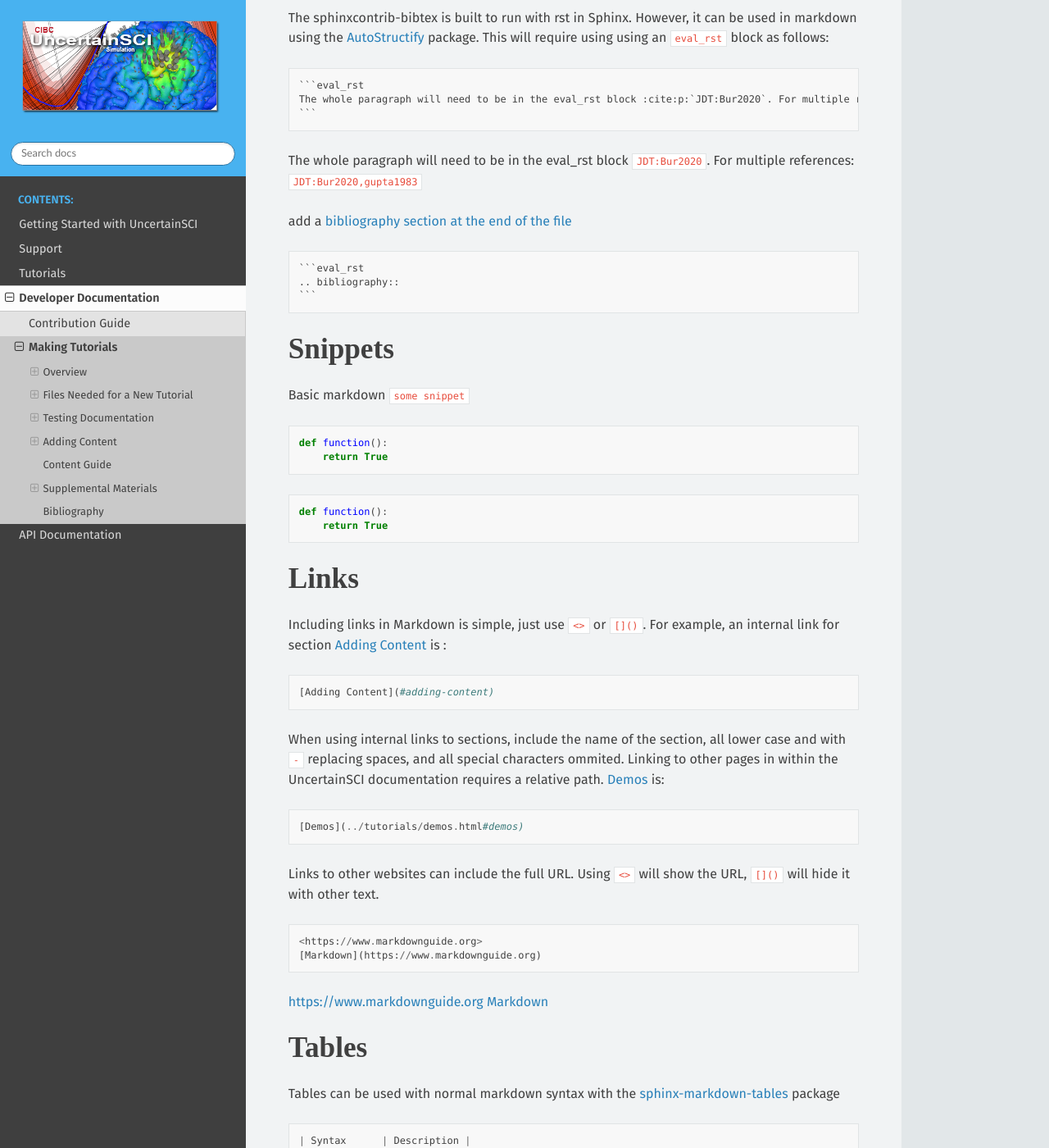
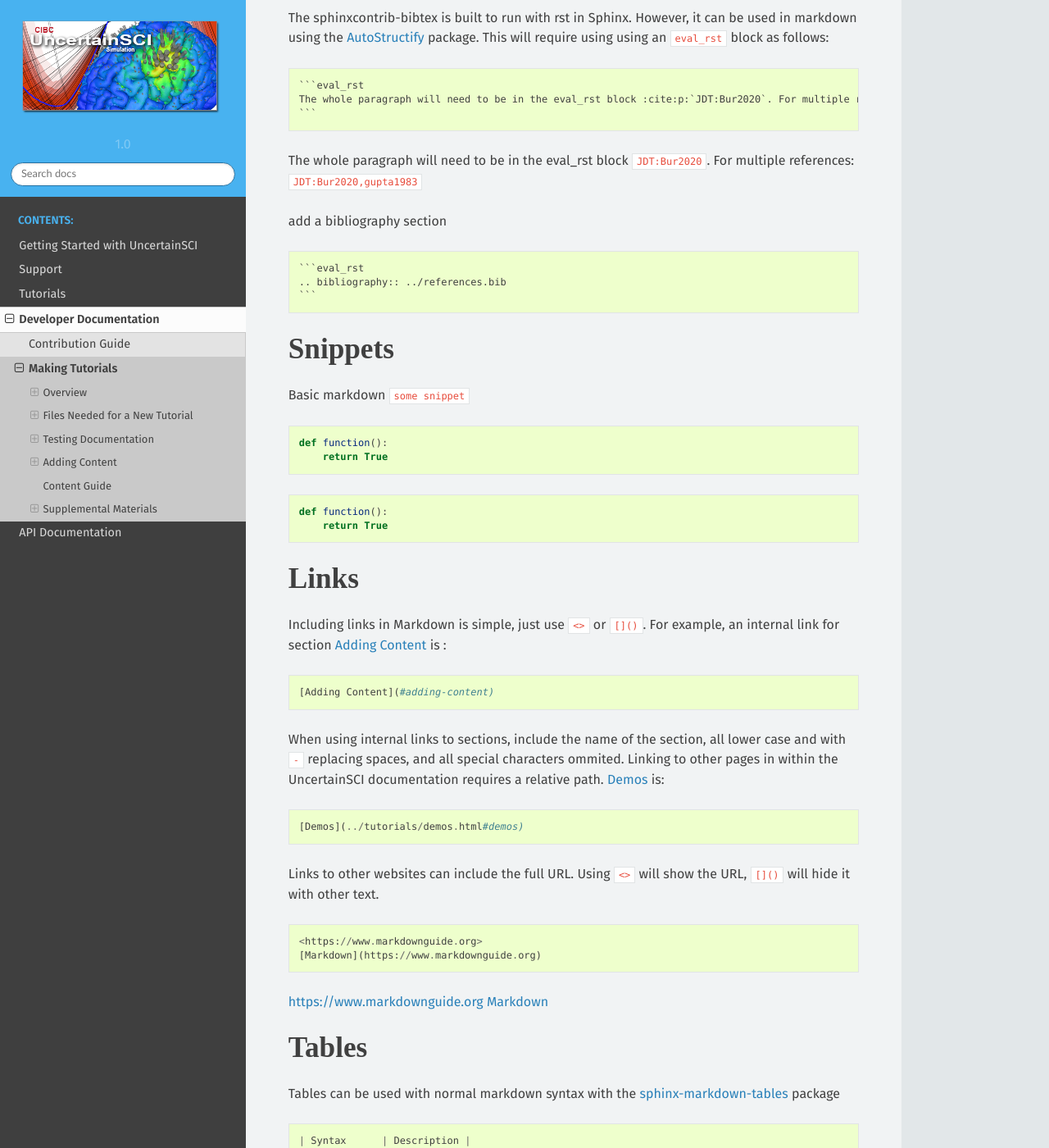
Before and after one commit to SCIInstitute/UncertainSCI, a Sphinx documentation site: the page built from docs/dev_docs/HowToTutorial.md, in a window 1280 px wide and 1400 px high, scrolled down 7477 px. Shown: the whole window at 82% size. Built offline with Sphinx 7.4.7 and the Read the Docs theme 2.0.0, drawn with Linux system fonts in a browser that asks for light colours; some web fonts are replaced; formulas are drawn with MathJax 3; pages that are not in the unit, such as notebooks, are missing from menus; cross-references to code outside the pages are shown as plain code.

Commit message:
messing around with bibtex stuff.  there seems to be a bug in sphinx-contrib.bibtex, so moved the bibliography to the end of the page until someone finds a fix

`````diff
--- a/docs/conf.py
+++ b/docs/conf.py
@@ -12,6 +12,8 @@
 #
 import os
 import sys
+import shlex
+
 sys.path.insert(0, os.path.abspath('../'))
 
 import recommonmark
@@ -27,6 +29,7 @@
 github_doc_root = 'https://github.com/SCIInstitute/UncertainSCI/tree/master/docs'
 
 # The full version, including alpha/beta/rc tags
+version = '1.0'
 release = '1.0.1'
 
 
@@ -46,6 +49,8 @@
 
 # Path for bibtex files
 bibtex_bibfiles = ['references.bib']
+bibtex_default_style = 'unsrt'
+bibtex_encoding = 'latin'
 
 
 # Add any paths that contain templates here, relative to this directory.
@@ -64,6 +69,8 @@
 suppress_warnings = [
     'nbsphinx',
 ]
+
+pygments_style = 'sphinx'
 
 # the master toctree doc
 master_doc = 'index'
@@ -98,6 +105,7 @@
 # so a file named "default.css" will overwrite the builtin "default.css".
 
 
+
 html_static_path = ['_static']
 
 html_css_files = ['css/main.css']
--- a/docs/dev_docs/HowToTutorial.md
+++ b/docs/dev_docs/HowToTutorial.md
@@ -210,10 +210,10 @@
 The whole paragraph will need to be in the eval_rst block :cite:p:`JDT:Bur2020`. For multiple references: :cite:p:`JDT:Bur2020,gupta1983`
 ```
 
-add a [bibliography section at the end of the file](#bibliography)
+add a bibliography section
 ````
 ```eval_rst
-.. bibliography::
+.. bibliography:: ../references.bib
 ```
 ````
 
@@ -320,7 +320,9 @@
 
 Datasets should be located serperately, unless the size is small.  Please [ask](https://github.com/SCIInstitute/UncertainSCI/discussions) if you have any questions.
 
-## Bibliography
+
+
+### Bibliography
 ```eval_rst
-.. bibliography::
+.. bibliography:: ../references.bib
 ```
--- a/docs/references.bib
+++ b/docs/references.bib
@@ -44,7 +44,6 @@
   booktitle =    "Computing in Cardiology",
   month =        sep,
   year =         "2021",
-  doi =          "",
   volume =       "48",
 }
 
@@ -57,7 +56,6 @@
   booktitle =    "Computing in Cardiology",
   month =        sep,
   year =         "2020",
-  doi =          "",
   volume =       "47",
 }
 
@@ -70,7 +68,6 @@
   booktitle =    "Computing in Cardiology",
   month =        sep,
   year =         "2021",
-  doi =          "",
   volume =       "48",
 }
 
@@ -123,7 +120,6 @@
                  Propagation Models",
   year =         "2022",
   volume =       "498",
-  number =       "",
   pages =        "1--4",
   doi =          "10.22489/CinC.2022.419",
 }
`````
Also changed, not shown: docs/index.rst (+6 -6 lines).
